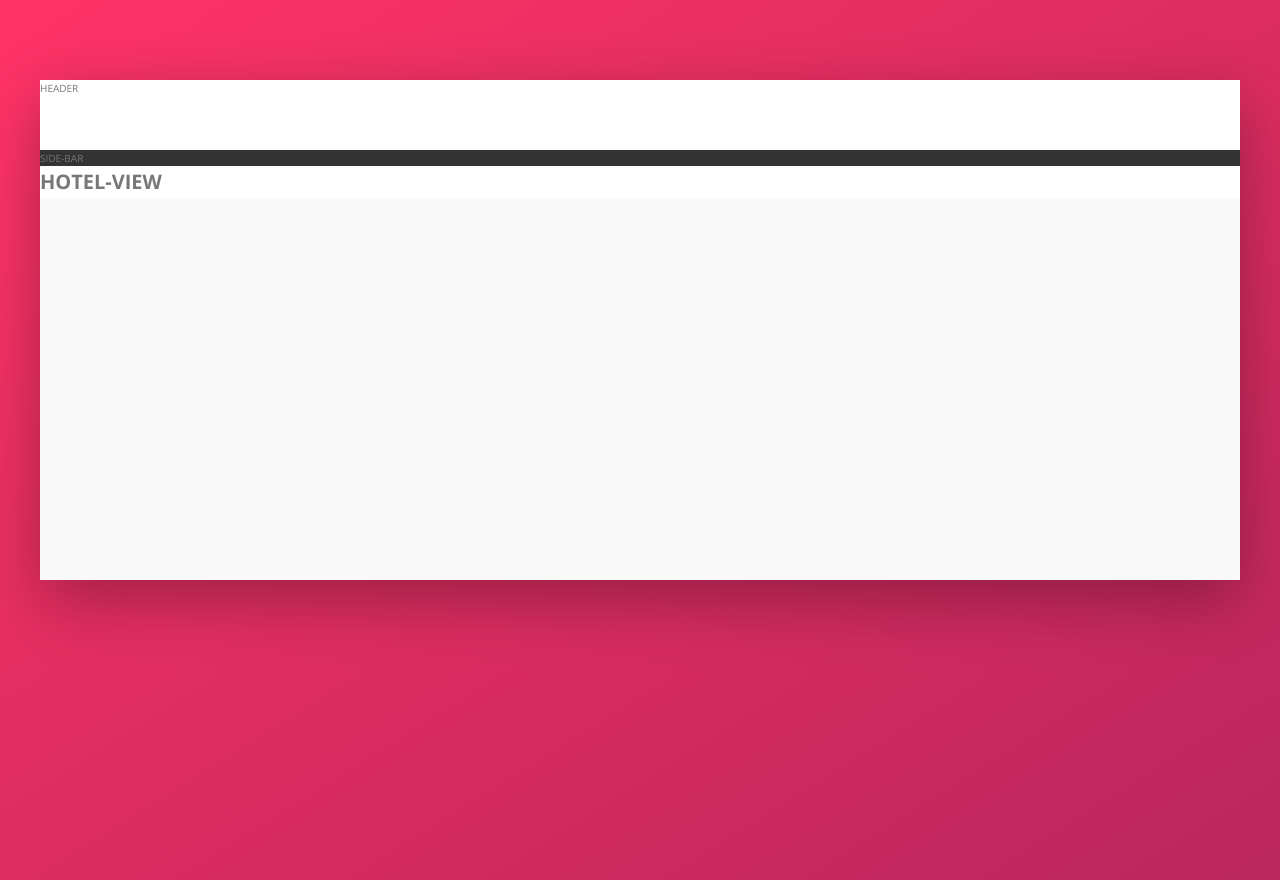
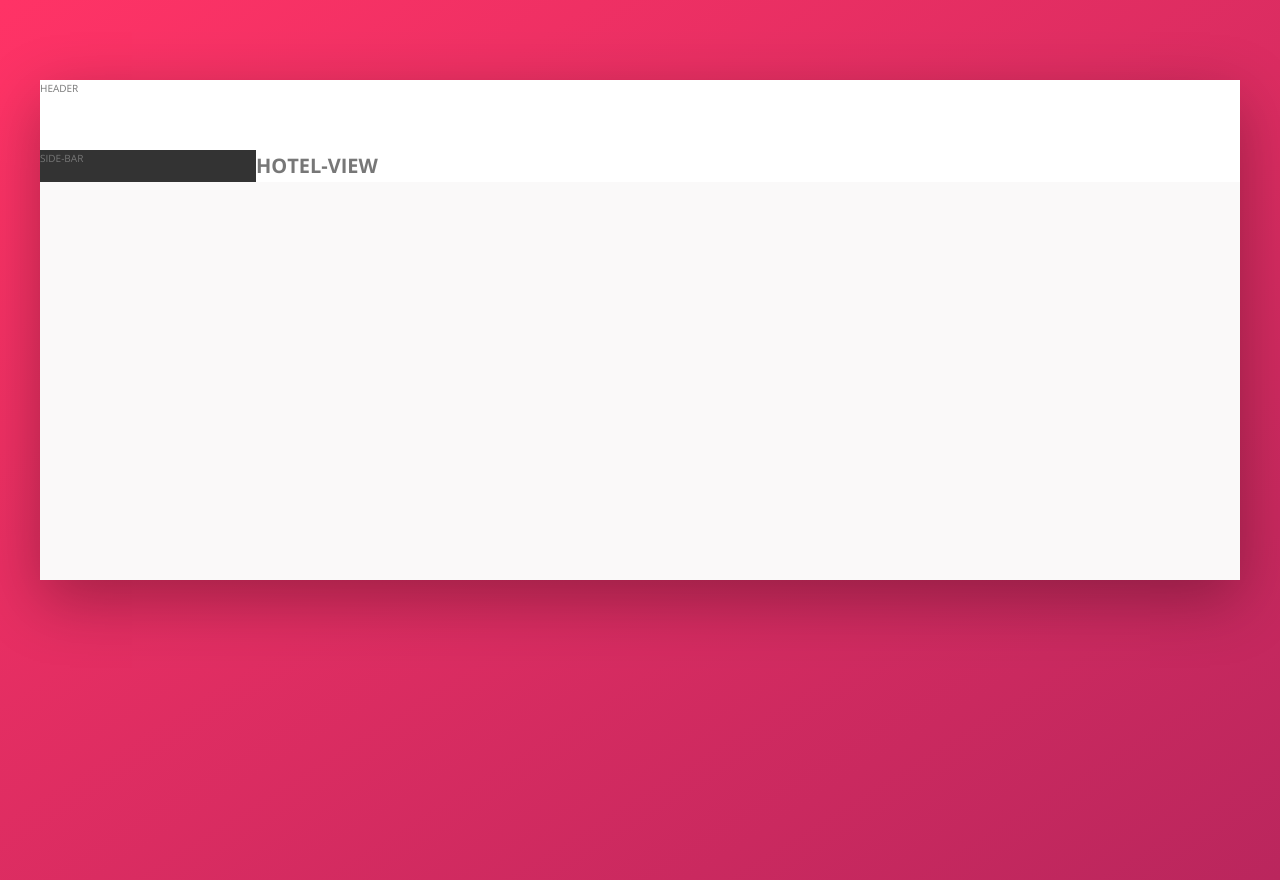
Before and after one commit to dario-piotrowicz/VueJS3-CSS_demo_Trillo_website_miniproject, a Vue app: page / in a window 1280 px wide. Built offline with nearby package versions, Linux system fonts and the light colour scheme.

Commit message:
putting the navSidebar and the hotelView side-by-side using flex

```diff
--- a/src/components/AppContainer.vue
+++ b/src/components/AppContainer.vue
@@ -30,4 +30,8 @@ export default {
   box-shadow: 0 2rem 6rem transparentize(#000, 0.7);
   min-height: 50rem;
 }
+
+.content {
+  display: flex;
+}
 </style>
--- a/src/components/HotelView.vue
+++ b/src/components/HotelView.vue
@@ -7,5 +7,6 @@
 <style lang="scss" scoped>
 .hotel-view {
   background-color: #fff;
+  flex: 1;
 }
 </style>
--- a/src/components/NavSidebar.vue
+++ b/src/components/NavSidebar.vue
@@ -7,5 +7,6 @@
 <style lang="scss" scoped>
 .sidebar {
   background-color: var(--color-gray-darkest);
+  flex: 0 0 18%;
 }
 </style>
```
